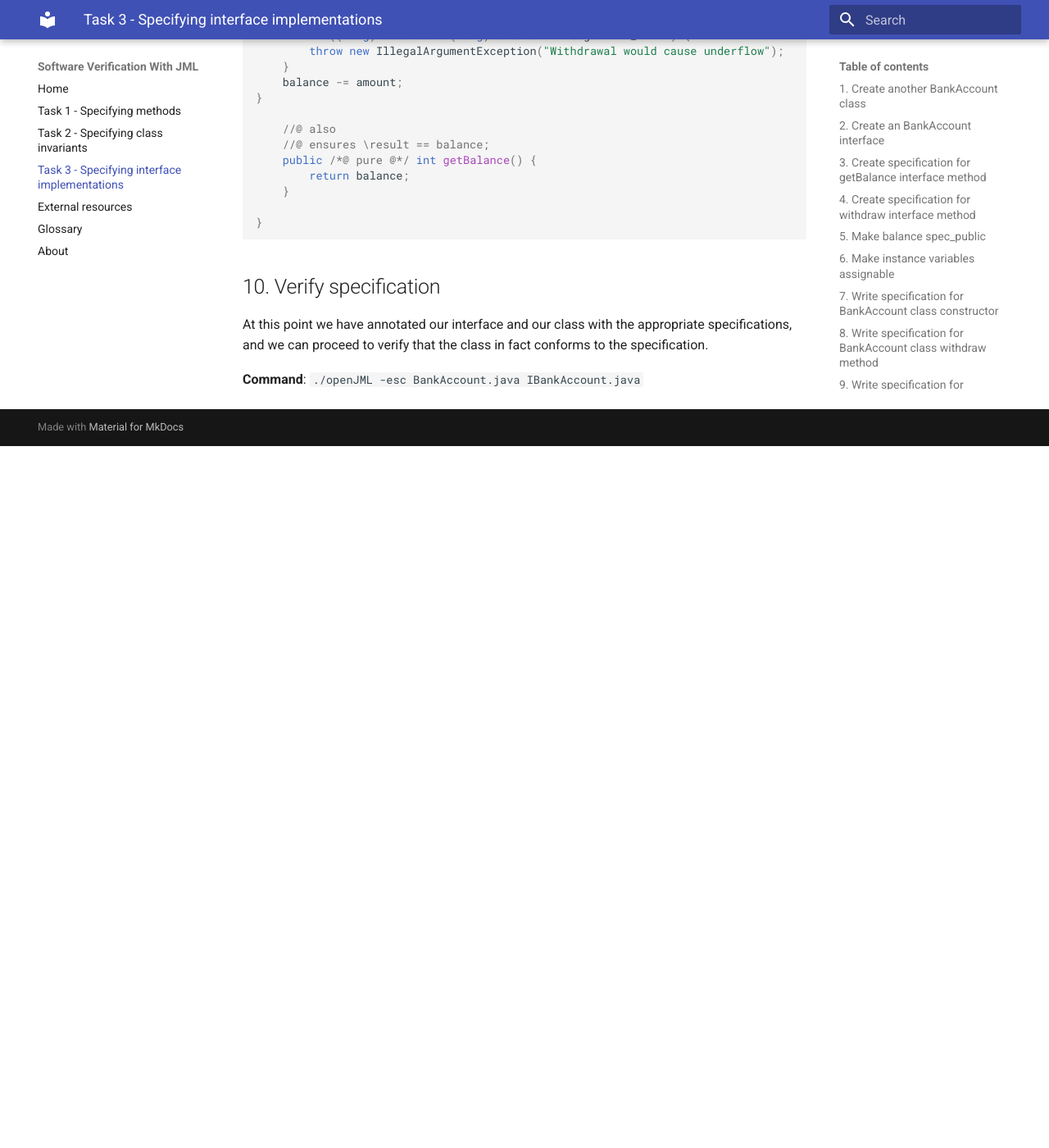
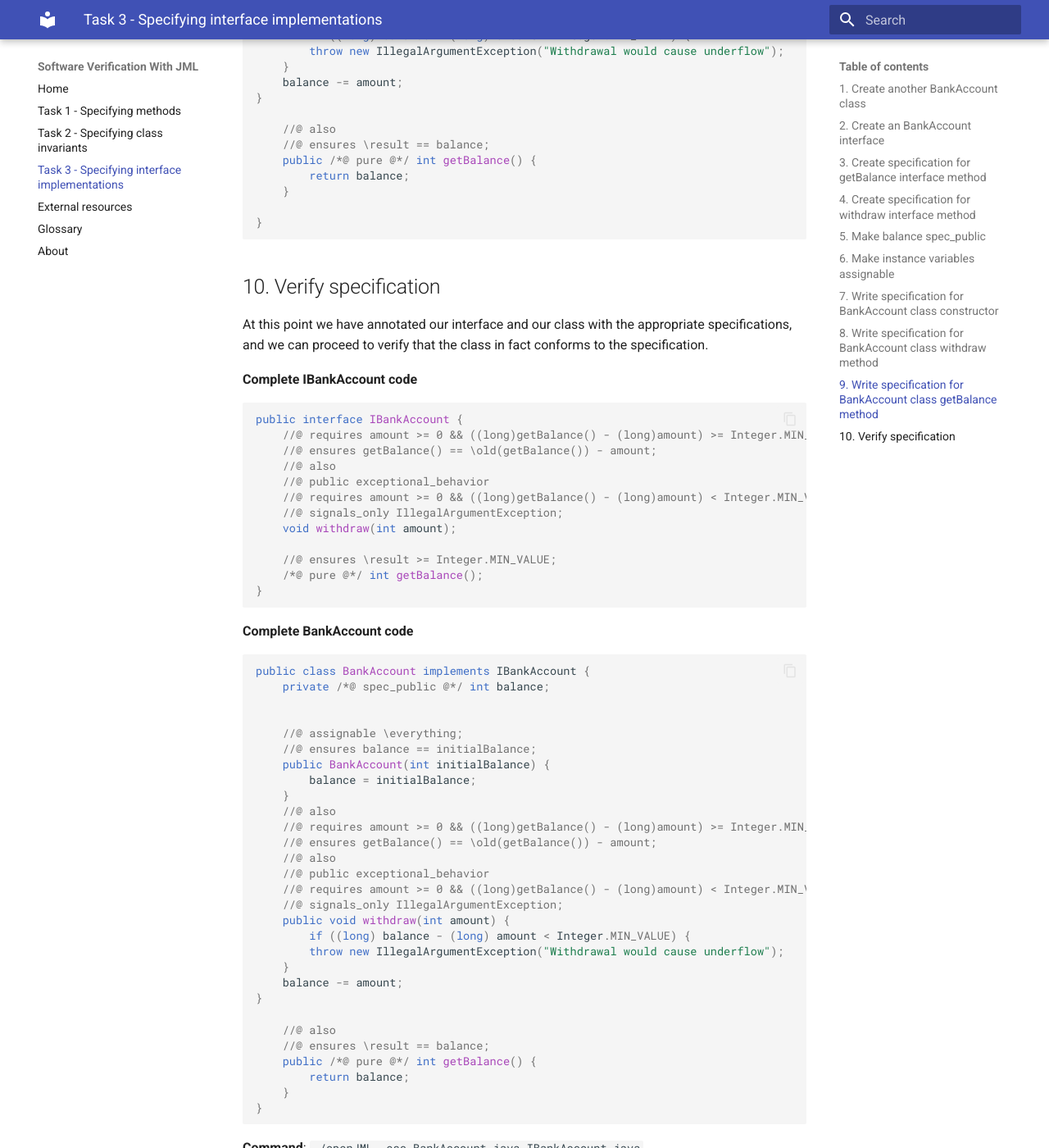
Before and after one commit to jagohine/documentation_project, an MkDocs documentation site: the page built from docs/interface_verification.md, in a window 1280 px wide and 1400 px high, scrolled down 4387 px. Shown: the whole window at 82% size. Built offline with MkDocs 1.6.1 and Material for MkDocs 9.7.7, drawn with Linux system fonts in a browser that asks for light colours; before the commit the page ends 4931 px from its top, so only the background shows below that.

Commit message:
Fix typos

````diff
--- a/docs/interface_verification.md
+++ b/docs/interface_verification.md
@@ -213,4 +213,54 @@ public class BankAccount implements IBankAccount {
 
 At this point we have annotated our interface and our class with the appropriate specifications, and we can proceed to verify that the class in fact conforms to the specification.
 
+**Complete IBankAccount code**
+```java
+public interface IBankAccount {
+    //@ requires amount >= 0 && ((long)getBalance() - (long)amount) >= Integer.MIN_VALUE;
+    //@ ensures getBalance() == \old(getBalance()) - amount;
+    //@ also
+    //@ public exceptional_behavior
+    //@ requires amount >= 0 && ((long)getBalance() - (long)amount) < Integer.MIN_VALUE;
+    //@ signals_only IllegalArgumentException;
+    void withdraw(int amount);
+
+    //@ ensures \result >= Integer.MIN_VALUE;
+    /*@ pure @*/ int getBalance();
+}
+```
+
+**Complete BankAccount code**
+```java
+public class BankAccount implements IBankAccount {
+    private /*@ spec_public @*/ int balance;
+
+
+    //@ assignable \everything;
+    //@ ensures balance == initialBalance;
+    public BankAccount(int initialBalance) {
+        balance = initialBalance;
+    }
+    //@ also
+    //@ requires amount >= 0 && ((long)getBalance() - (long)amount) >= Integer.MIN_VALUE;
+    //@ ensures getBalance() == \old(getBalance()) - amount;
+    //@ also
+    //@ public exceptional_behavior
+    //@ requires amount >= 0 && ((long)getBalance() - (long)amount) < Integer.MIN_VALUE;
+    //@ signals_only IllegalArgumentException;
+    public void withdraw(int amount) {
+        if ((long) balance - (long) amount < Integer.MIN_VALUE) {
+        throw new IllegalArgumentException("Withdrawal would cause underflow");
+    }
+    balance -= amount;
+}
+
+    //@ also
+    //@ ensures \result == balance;
+    public /*@ pure @*/ int getBalance() {
+        return balance;
+    }
+}
+```
+
+
 **Command**: ```./openJML -esc BankAccount.java IBankAccount.java ```
````
Also changed, not shown: docs/method_verification.md (+35 -0 lines), 2 other files.
